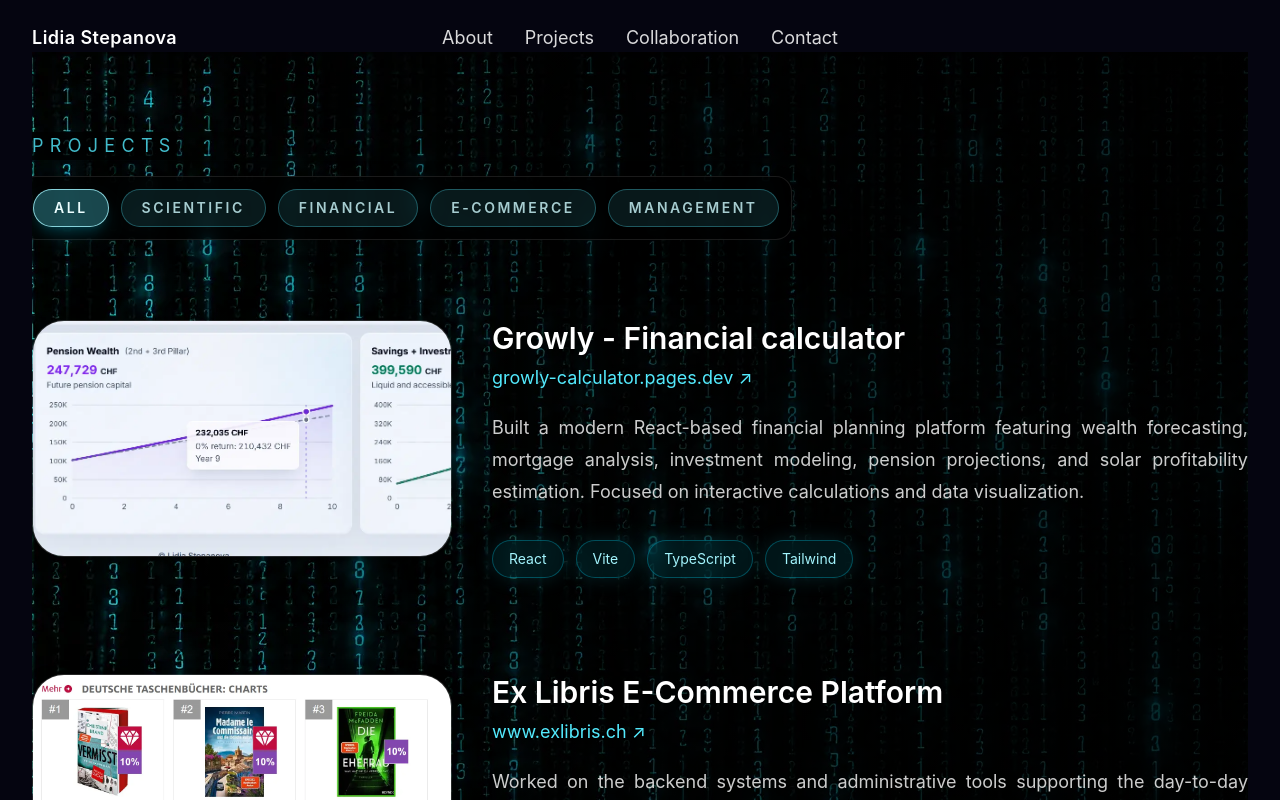
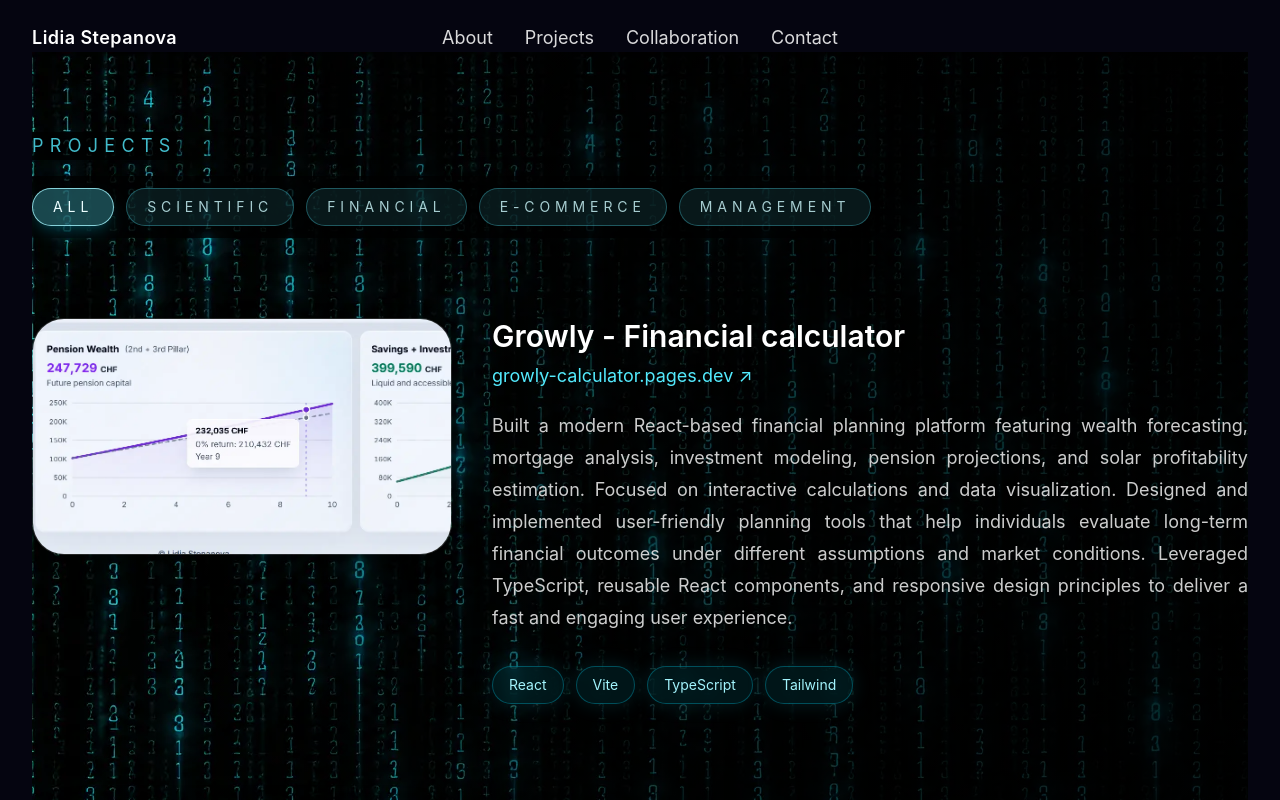
Before and after one commit to StepLidia/landing-page, a React (Vite) app: page /projects in a window 1280 px wide. Shown: the top 800 px of the page. Built offline with nearby package versions, Linux system fonts and the light colour scheme.

Commit message:
adjust projects page a bit

```diff
--- a/src/pages/ProjectsPage.tsx
+++ b/src/pages/ProjectsPage.tsx
@@ -14,7 +14,7 @@
     image: "/images/growly.webp",
     title: "Growly - Financial calculator",
     websiteUrl: "https://growly-calculator.pages.dev",
-    description: "Built a modern React-based financial planning platform featuring wealth forecasting, mortgage analysis, investment modeling, pension projections, and solar profitability estimation. Focused on interactive calculations and data visualization.",
+    description: "Built a modern React-based financial planning platform featuring wealth forecasting, mortgage analysis, investment modeling, pension projections, and solar profitability estimation. Focused on interactive calculations and data visualization. Designed and implemented user-friendly planning tools that help individuals evaluate long-term financial outcomes under different assumptions and market conditions. Leveraged TypeScript, reusable React components, and responsive design principles to deliver a fast and engaging user experience.",
     technologies: ['React', 'Vite', 'TypeScript', 'Tailwind'],
     categories: ['Financial'],
   },
@@ -24,7 +24,7 @@
     websiteUrl: "https://www.exlibris.ch",
     description: "Worked on the backend systems and administrative tools supporting the day-to-day operation of a large online book retailer. Responsibilities included developing and maintaining .NET APIs, database design and optimization, supplier data integrations, and tools for importing, validating, and exporting large volumes of book metadata. Contributed to inventory management, order processing workflows, catalog synchronization, data quality improvements, and operational automation. Collaborated closely with business stakeholders to deliver reliable solutions supporting e-commerce operations, supplier onboarding, and internal administration processes.",
     technologies: ['C#', '.NET Core', 'TypeScript', 'Web API', 'SQL Server', 'EF Core', 'Docker', 'OpenShift'],
-    categories: ['E-commerce', 'Management'],
+    categories: ['E-commerce'],
   },
   {
     image: "/images/comparis.webp",
@@ -88,13 +88,13 @@
             Projects
           </p>
 
-          <div className="-ml-3 inline-flex max-w-full flex-wrap gap-3 rounded-2xl border border-white/10 bg-black/75 p-3 shadow-2xl backdrop-blur-sm">
+          <div className="-ml-3 inline-flex max-w-full flex-wrap gap-3 rounded-2xl bg-black/75 p-3">
             {projectCategories.map((category) => (
               <button
                 key={category}
                 type="button"
                 onClick={() => setSelectedCategory(category)}
-                className={`rounded-full border px-5 py-2 text-sm font-semibold uppercase tracking-[0.18em] transition-colors ${selectedCategory === category
+                className={`rounded-full border px-5 py-2 text-sm uppercase tracking-[0.35em] transition-colors ${selectedCategory === category
                   ? 'border-cyan-200/80 bg-cyan-300/30 text-cyan-50 shadow-lg shadow-cyan-500/20'
                   : 'border-cyan-300/30 bg-cyan-300/10 text-cyan-100/80 hover:border-cyan-200/60 hover:bg-cyan-300/20 hover:text-cyan-50'
                   }`}
```
